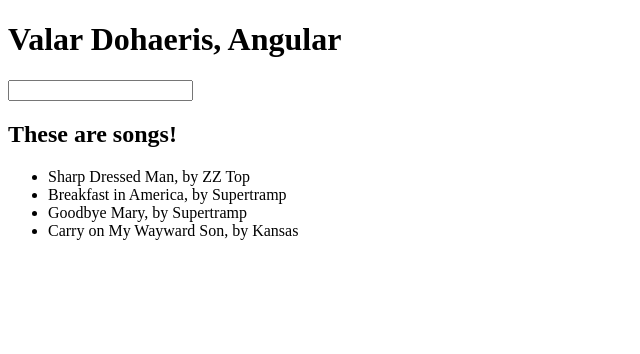
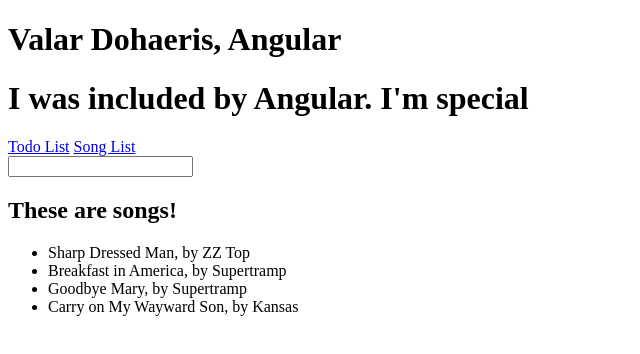
Before and after one commit to bshunk/angular_codeAlong, a plain HTML site: page index.html in a window 1280 px wide. Shown: the whole page, without its empty margins (0-640 px from the left). Drawn offline with nearby package versions, Linux system fonts and the light colour scheme; some packages are replaced by stand-ins of ours.

Commit message:
add a header html file and put anchor links in so you can go from todo page to song list page

```diff
--- a/index.html
+++ b/index.html
@@ -46,6 +46,11 @@
 		</p>
 	</div> -->
 
+
+	<div ng-include=" 'partials/header.html' "></div>
+
+
+
 <!-- spot where angular knows to display the router -->
 	<div ng-view></div>
 
--- /dev/null
+++ b/partials/header.html
@@ -0,0 +1,5 @@
+<header id="header">
+	<h1>I was included by Angular. I'm special</h1>
+	<a href="#!/todo">Todo List</a>
+	<a href="#!/">Song List</a>
+</header><!-- /header -->
```
